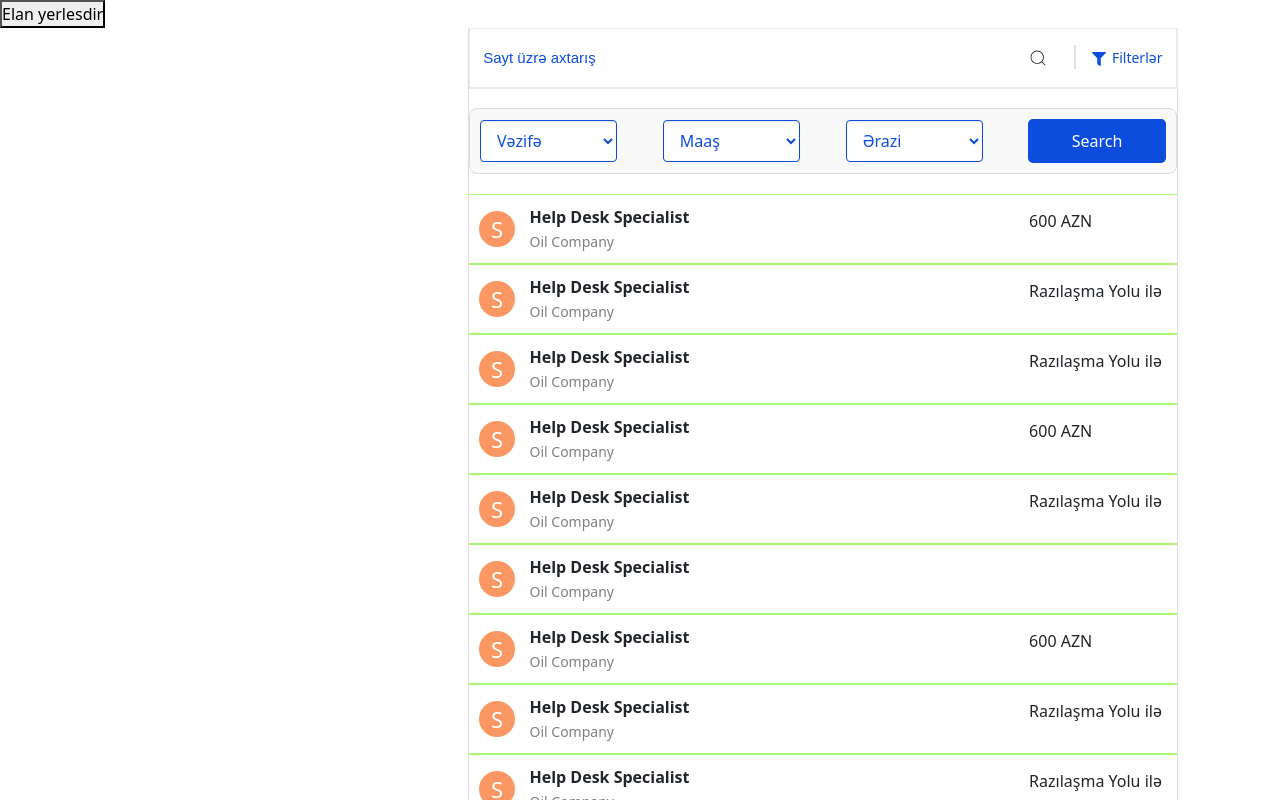
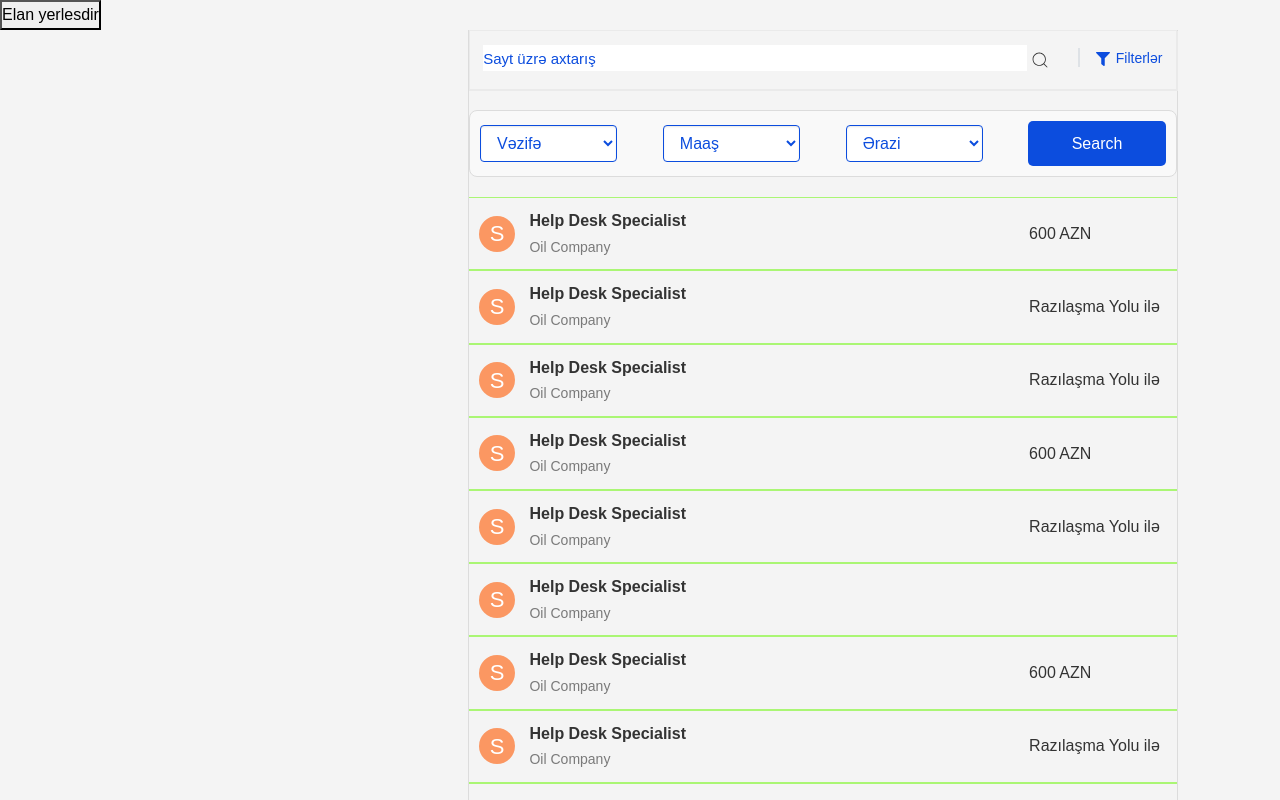
Before and after one commit to sonabnd/Vacancy-Site--FinalProject, a React (Vite) app: page / in a window 1280 px wide. Shown: the top 800 px of the page. Built offline with nearby package versions, Linux system fonts and the light colour scheme.

Commit message:
rustemov qadir

```diff
--- a/src/App.css
+++ b/src/App.css
@@ -9,7 +9,6 @@
     margin: auto;
     display: flex;
     justify-content: space-between;
-    position: relative;
     z-index: -1;
 }
 
@@ -33,14 +32,22 @@
 /* sign in/ sign up */
 
 .open {
-    background: rgba(7, 7, 7, 0.28);
+    background-color: rgba(7, 7, 7, 0.28);
     z-index: 1;
+    transition: 0.3s linear;
+}
+.open .app-container{
+    position: relative;
+}
+.close{
+    background-color: none;
+    z-index: -1;
     transition: 0.3s linear;
 }
 
 .modal-content {
-    display: flex;
-    justify-content: center;
+    width: 100%;
+    align-items: center;
 }
 
 .login {
--- a/src/App.jsx
+++ b/src/App.jsx
@@ -1,5 +1,5 @@
 
-// import 'bootstrap/dist/css/bootstrap.min.css';
+import 'bootstrap/dist/css/bootstrap.min.css';
 // import axios from "axios";
 
 
@@ -54,7 +54,7 @@ function App() {
 
   return (
     <>
-      <div className={isDesign ? "open" : ''}>
+      <div className={isDesign ? "open" : 'close'}>
         <button onClick={handleShowLogin}>
           Elan yerlesdir
         </button>
```
Lines whose indentation alone changed are shown as unchanged.
